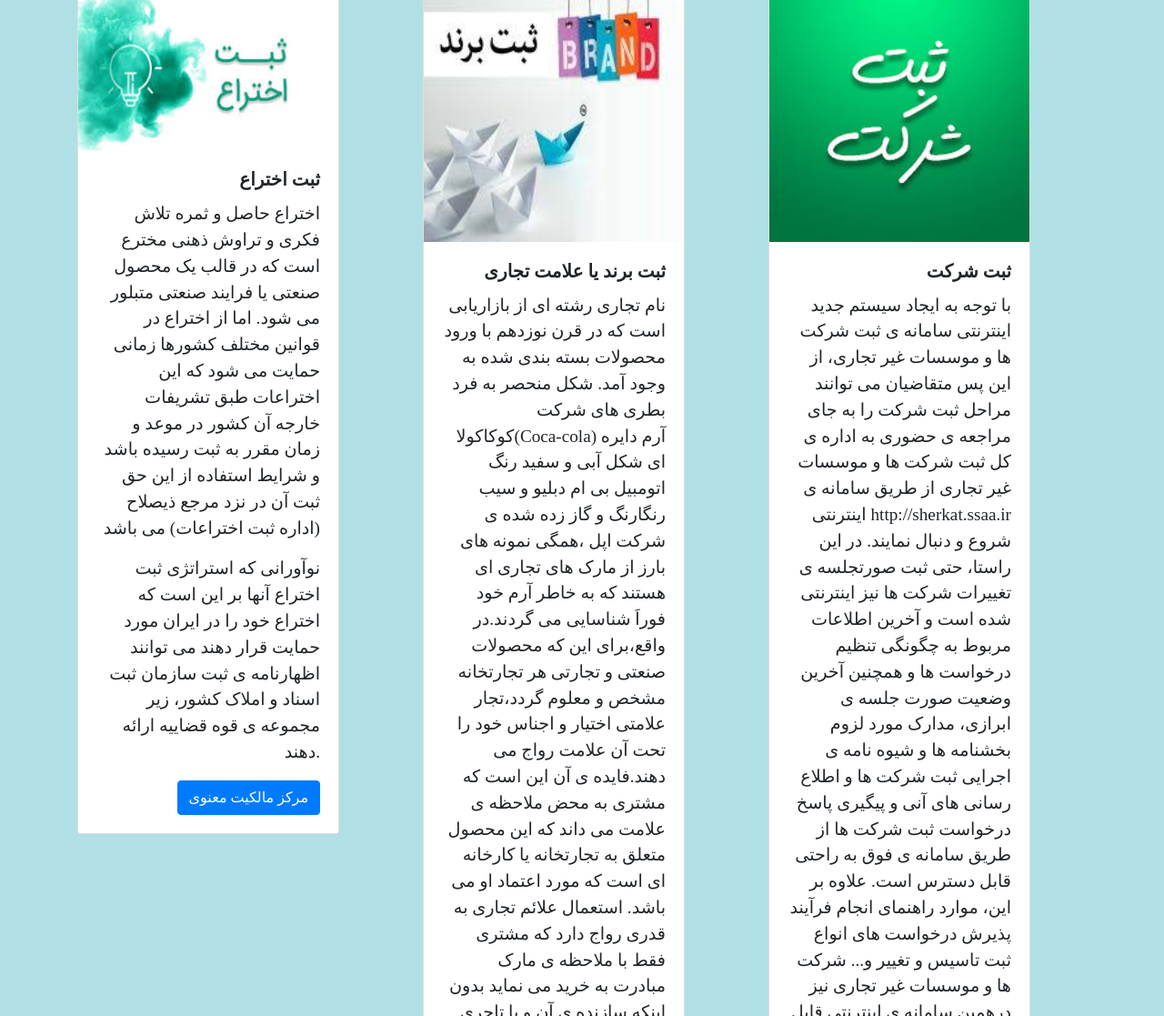
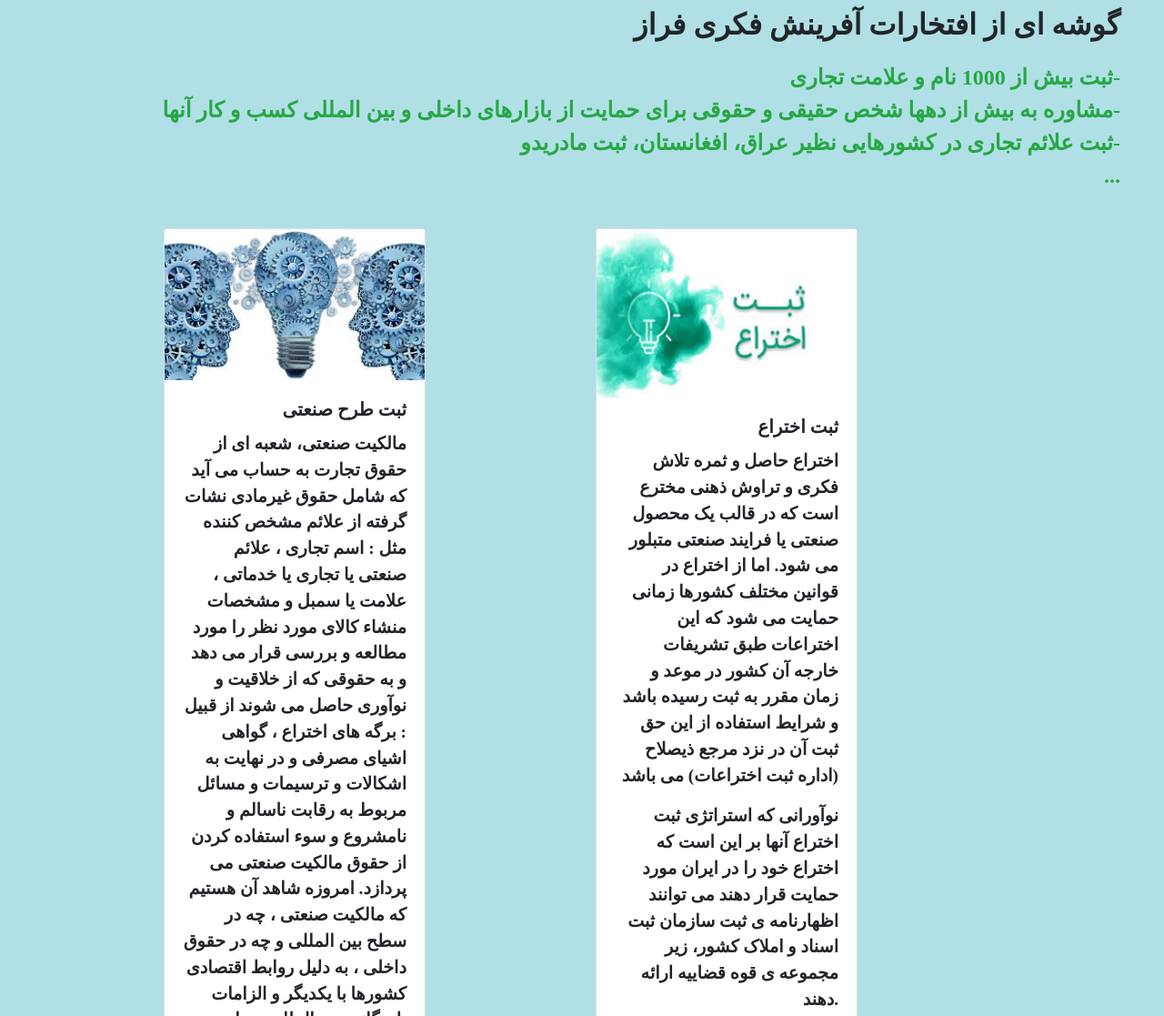
Before and after one commit to ayaghuti/firm-register, a plain HTML site: page index.html in a window 1280 px wide. Shown: the part 1237-2354 px from the top of the page at 91% size. Drawn offline with nearby package versions, Linux system fonts and the light colour scheme; a web font is replaced by a local one.

Commit message:
adding changes

```diff
--- a/css/styles.css
+++ b/css/styles.css
@@ -89,3 +89,14 @@ footer {
   padding-top: 30px;
   background: linear-gradient(to right, grey, lightblue);
 }
+
+#home p{
+  font-size: xx-large;
+  font-weight: 800 !important;
+}
+
+#home ul{
+  font-size: x-large;
+  font-weight: 800 !important;
+  list-style-type: none;
+}
--- a/index.html
+++ b/index.html
@@ -38,7 +38,7 @@
     <div class="jumbotron text-center py-0 my-0">
       <div class="container">
         <h1 class="display-4 text-white bg-blue">
-          به سایت شرکت آفرینش فکری فراز خوش آمدید
+          به سایت آفرینش فکری فراز خوش آمدید
         </h1>
         <h3 class="py-5">
           دارای بیش از 10 سال سابقه در ثبت شرکت، برند و اختراع در ایران و
@@ -69,8 +69,8 @@
         <div class="carousel-item">
           <img src="img/slide3.jpg" class="d-block w-100" alt="slide2" />
           <div class="carousel-caption">
-            <h3>در میان رقبای تجاری بهتر دیده شوید</h3>
-            <!-- <p>We had such a great time in LA!</p> -->
+            <h3>AFARINESH FEKRI FARAZ</h3>
+            <p>A2F</p>
           </div>
         </div>
         <div class="carousel-item">
@@ -100,18 +100,51 @@
     <!-- end of carousel -->
     <section id="home" class="py-0 my-0">
       <h1 class="display-2 text-center text-success py-10 my-5">
-        شرکت آفرینش فکری فراز
+        آفرینش فکری فراز
       </h1>
       <h1 class="display-5 text-right py-3 px-5">
-        با بیش از ده سال سابقه، پیشرو در زمینه ثبت شرکت، برند و اختراع است. با
+        با بیش از یک دهه سابقه، پیشرو در زمینه ثبت شرکت، برند و اختراع، در خدمت شما عزیزان است. با
         استفاده از دانش و تجربه بدست آمده طی این سال ها می توانید برای انجام
         نیازهای ثبتی خود در حداقل زمان و هزینه روی ما حساب کنید
       </h1>
+      <p class="display-5 text-right lead px-5">گوشه ای از افتخارات آفرینش فکری فراز</p>
+      <ul class="display-5 text-right text-success lead px-5">
+        <li>ثبت بیش از 1000 نام و علامت تجاری-</li>
+        <li>مشاوره به بیش از دهها شخص حقیقی و حقوقی برای حمایت از بازارهای داخلی و بین المللی کسب و کار آنها-</li>
+        <li>ثبت علائم تجاری در کشورهایی نظیر عراق، افغانستان، ثبت مادریدو-</li>
+        <li>...</li>
+      </ul>
       <br />
       <div class="container">
         <div class="row">
           <!-- cards -->
-          <div class="col-md-4">
+<!--  -->
+          <div class="col-md-5 offset-1">
+            <div class="card" style="width: 18rem">
+              <img src="img/industry.jpg" class="card-img-top" alt="slide" />
+              <div class="card-body text-right">
+                <h5 class="card-title">ثبت طرح صنعتی</h5>
+                <p class="card-text">
+                  مالکیت صنعتی، شعبه ای از حقوق تجارت به حساب می آید که شامل حقوق غیرمادی نشات گرفته از علائم مشخص کننده مثل : اسم
+                  تجاری ، علائم صنعتی یا تجاری یا خدماتی ، علامت یا سمبل و مشخصات منشاء کالای مورد نظر را مورد مطالعه و بررسی قرار
+                  می دهد
+                  و به حقوقی که از خلاقیت و نوآوری حاصل می شوند از قبیل : برگه های اختراع ، گواهی اشیای مصرفی و در نهایت به اشکالات
+                  و
+                  ترسیمات و مسائل مربوط به رقابت ناسالم و نامشروع و سوء استفاده کردن از حقوق مالکیت صنعتی می پردازد.
+                  امروزه شاهد آن هستیم که مالکیت صنعتی ، چه در سطح بین المللی و چه در حقوق داخلی ، به دلیل روابط اقتصادی کشورها با
+                  یکدیگر
+                  و الزامات بازرگانی بین المللی ، بطور جدی حمایت میشود و به مخترع مبتکر، و به عبارتی به فرد خلاق این امکان را می دهد
+                  که به
+                  صورت انحصاری از اختراع یا علامت خود استفاده کند و شخص متجاوز به حقوق خود را از راه حقوقی یا جزائی تحت تعقیب قانونی
+                  قرار
+                  دهد. ( ماده ی۵۲۸ تا ماده ی ۵۳۰ ق. م. اسلامی)</p>
+                <a href="http://iripo.ssaa.ir/" class="btn btn-primary" target="_blank">مرکز مالکیت معنوی</a>
+              </div>
+            </div>
+          </div>
+
+          <!-- card2 -->
+          <div class="col-md-5">
             <div class="card" style="width: 18rem">
               <img src="img/invent-reg.jpg" class="card-img-top" alt="slide" />
               <div class="card-body text-right">
@@ -139,7 +172,10 @@
               </div>
             </div>
           </div>
-          <div class="col-md-4">
+        </div>
+        <br>
+        <div class="row">
+          <div class="col-md-5 offset-2">
             <div class="card" style="width: 18rem">
               <img src="img/brand2.jpg" class="card-img-top" alt="slide" />
               <div class="card-body text-right">
@@ -168,7 +204,7 @@
               </div>
             </div>
           </div>
-          <div class="col-md-4">
+          <div class="col-md-5">
             <div class="card" style="width: 18rem">
               <img src="img/register2.jpg" class="card-img-top" alt="slide" />
               <div class="card-body text-right">
@@ -197,7 +233,6 @@
               </div>
             </div>
           </div>
-
           <!-- cards -->
         </div>
       </div>
@@ -260,13 +295,20 @@
           </div>
           <div class="col-md-4">
             <p class="display-4 text-right">
-              شرکت آفرینش فکری فراز با بیش از پنج سال تجربه، با مسئولیت محدود، با
+              آفرینش فکری فراز با بیش از یک دهه تجربه، با مسئولیت محدود، با
               نمایندگی و مدیر عاملی مجید یاقوتی برای انجام کلیه امور ثبت شرکت، برند
               و علامت تجاری و اختراع در خدمت شما عزیزان است
             </p>
             <p class="text-danger display-4 text-right">تخصص ما عینیت بخشیدن به ایده های شماست</p>
           </div>
         </div>
+        <br>
+        <p class="display-4 text-right">امروزه اهمیت استفاده از حقوق مالکیت فکری و ارزش این نوع حقوق بر کسی پوشیده نیست و همه
+          اشخاص حقیقی و حقوقی برای حمایت از کسب و کار خود و برای حفظ بازارشان به این مهم پی برده اند. بعضی ها متعاقب تجارب تلخی
+          که داشته اند به این مهم رسیده اند، اما برخی نیز با هوش مدبرانه خود قبل از هرگونه سوءاستفاده از کسب و کارشان به موقع
+          تمام اقدامات لازم را در این زمینه انجام داده اند </p>
+        <p class="display-4 text-right">ما اینجاییم تا از حقوق و دارایی های معنوی کسب و کار و بازار شما که امروزه از هر چیزی با
+          ارزش تر است محافظت کنیم</p>
       </div>
     </section>
     <br>
```
Also changed, not shown: img/industry.jpg (added).
